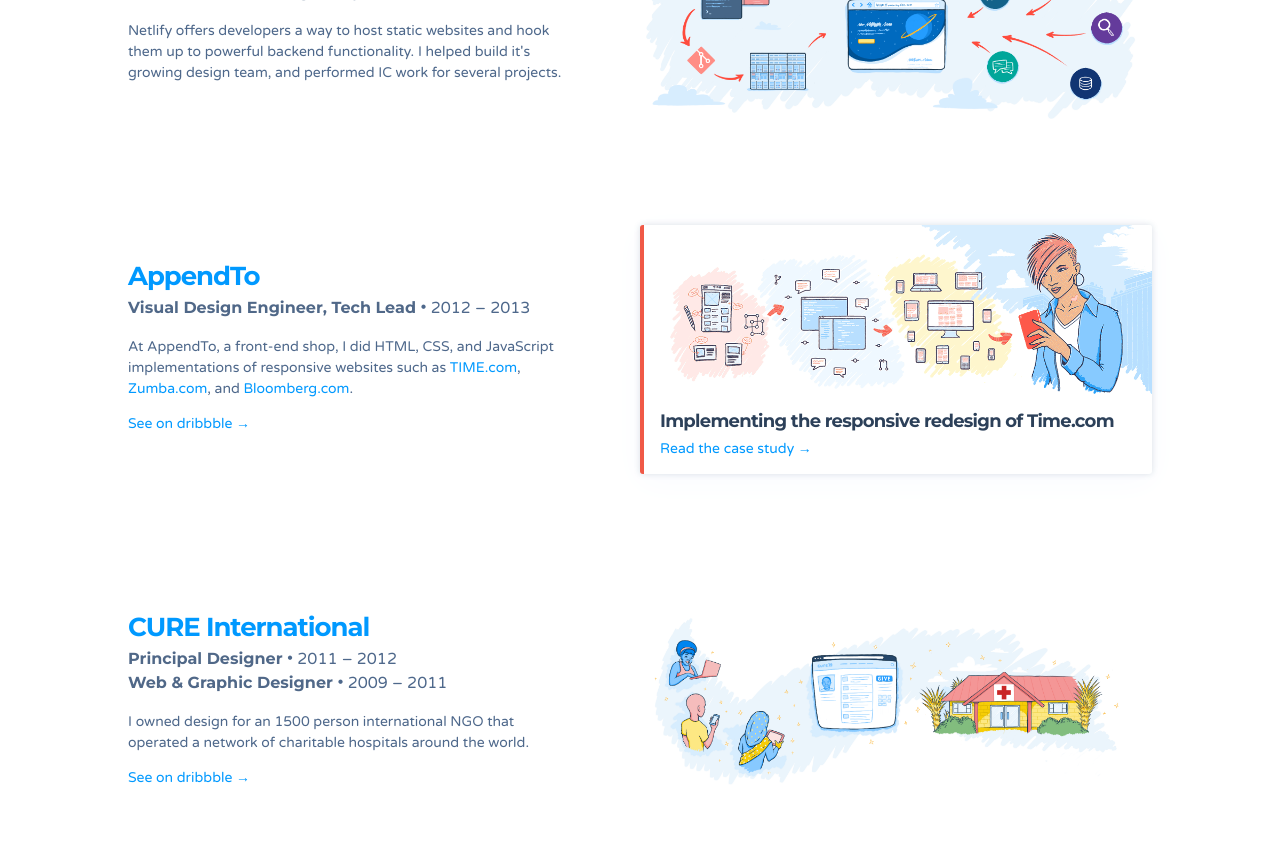
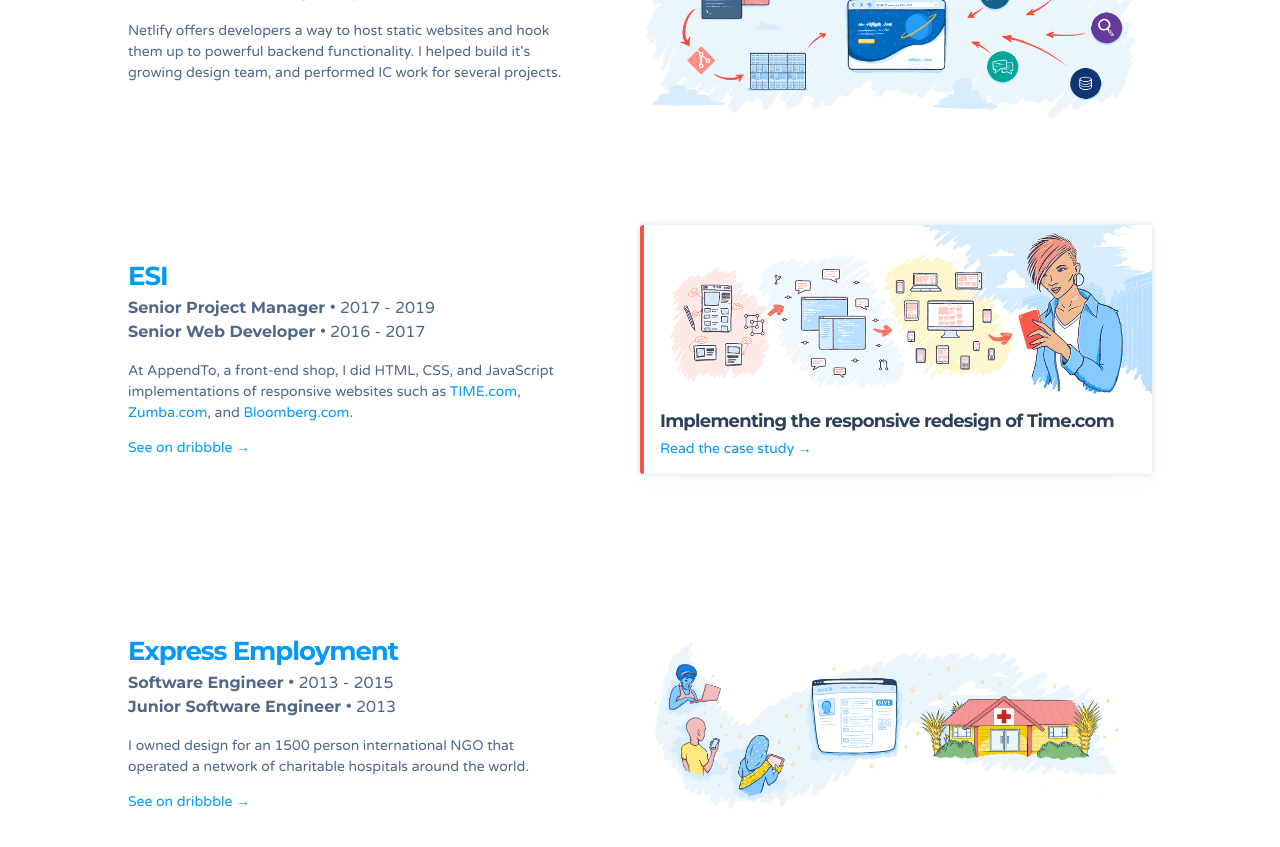
Before and after one commit to zenifold/max_page, a Jekyll site: the page built from index.html, in a window 1280 px wide and 900 px high, scrolled down 2212 px. Shown: the top 847 px of the window. Built offline with Jekyll 4.4.1, drawn with Linux system fonts in a browser that asks for light colours; some web fonts are replaced.

Commit message:
set up for new timeline

```diff
--- a/_data/employers.yaml
+++ b/_data/employers.yaml
@@ -25,10 +25,12 @@
   image: /img/case-studies/case-study-netlify.png
   image_alt: Product illustration for Netlify's core product concept
 
-- name: AppendTo
+- name: ESI
   url: https://appendto.com/
-  role: Visual Design Engineer, Tech Lead
-  timeframe: 2012 – 2013
+  role: Senior Project Manager
+  timeframe: 2017 - 2019
+  role_2: Senior Web Developer
+  timeframe_2: 2016 - 2017
   summary: |
     At AppendTo, a front-end shop, I did HTML, CSS, and JavaScript implementations of responsive websites such as <a href="http://time.com/">TIME.com</a>, <a href="https://www.zumba.com/en-US">Zumba.com</a>, and <a href="http://www.bloomberg.com/">Bloomberg.com</a>.
   dribbble: https://dribbble.com/jag/projects/555349-AppendTo-work
@@ -39,12 +41,12 @@
       url: /case-studies/appendto/implementing-the-responsive-redesign-of-time-com/
       image: /img/case-studies/case-study-time-responsive-redesign-thumbnail.png
 
-- name: CURE International
+- name: Express Employment
   url: https://cure.org/
-  role: Principal Designer
-  timeframe: 2011 – 2012
-  role_2: Web & Graphic Designer
-  timeframe_2: 2009 – 2011
+  role: Software Engineer
+  timeframe: 2013 - 2015
+  role_2: Junior Software Engineer
+  timeframe_2: 2013
   summary: |
     I owned design for an 1500 person international NGO that operated a network of charitable hospitals around the world.
   dribbble: https://dribbble.com/jag/projects/560305-CURE-International-work
```
